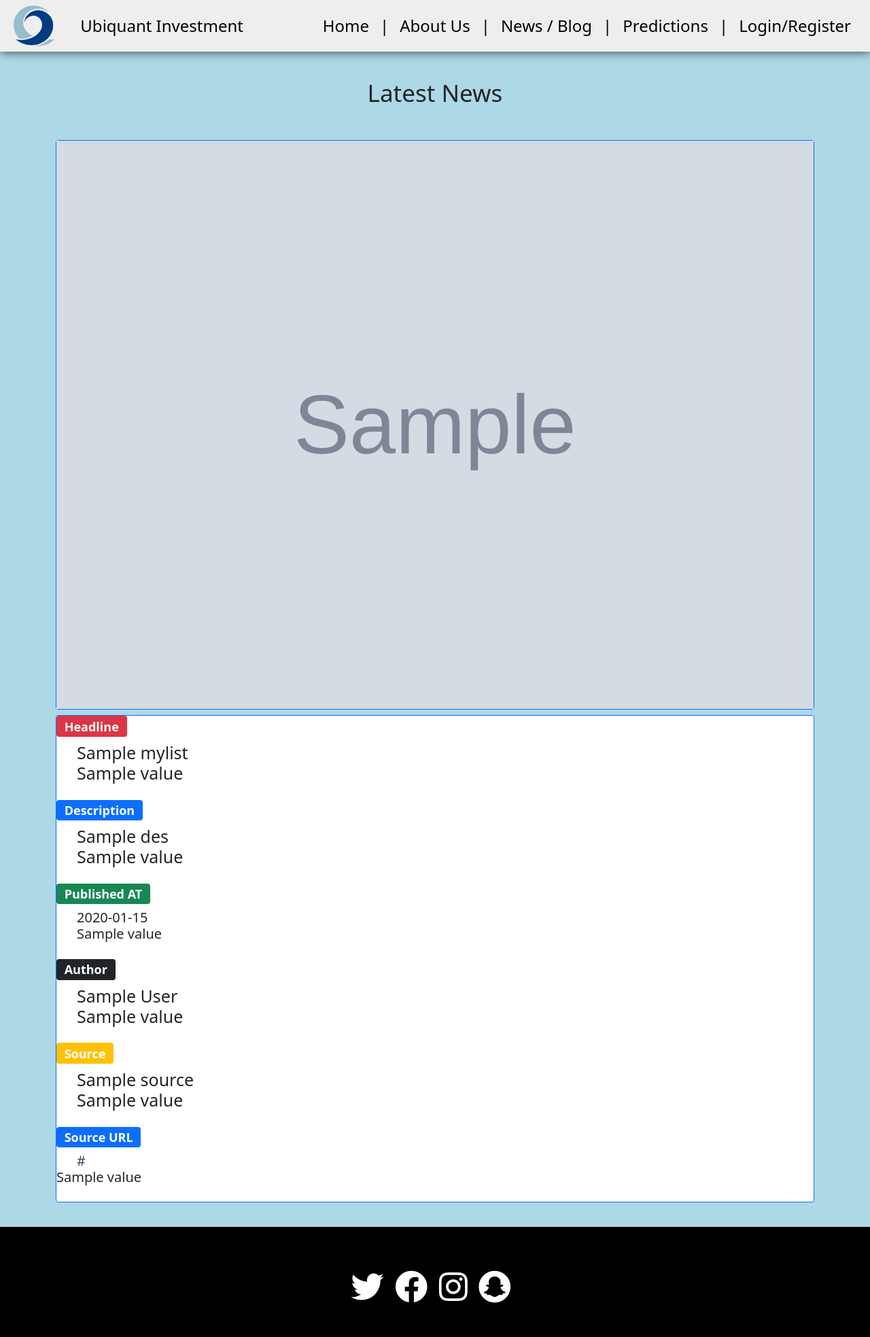
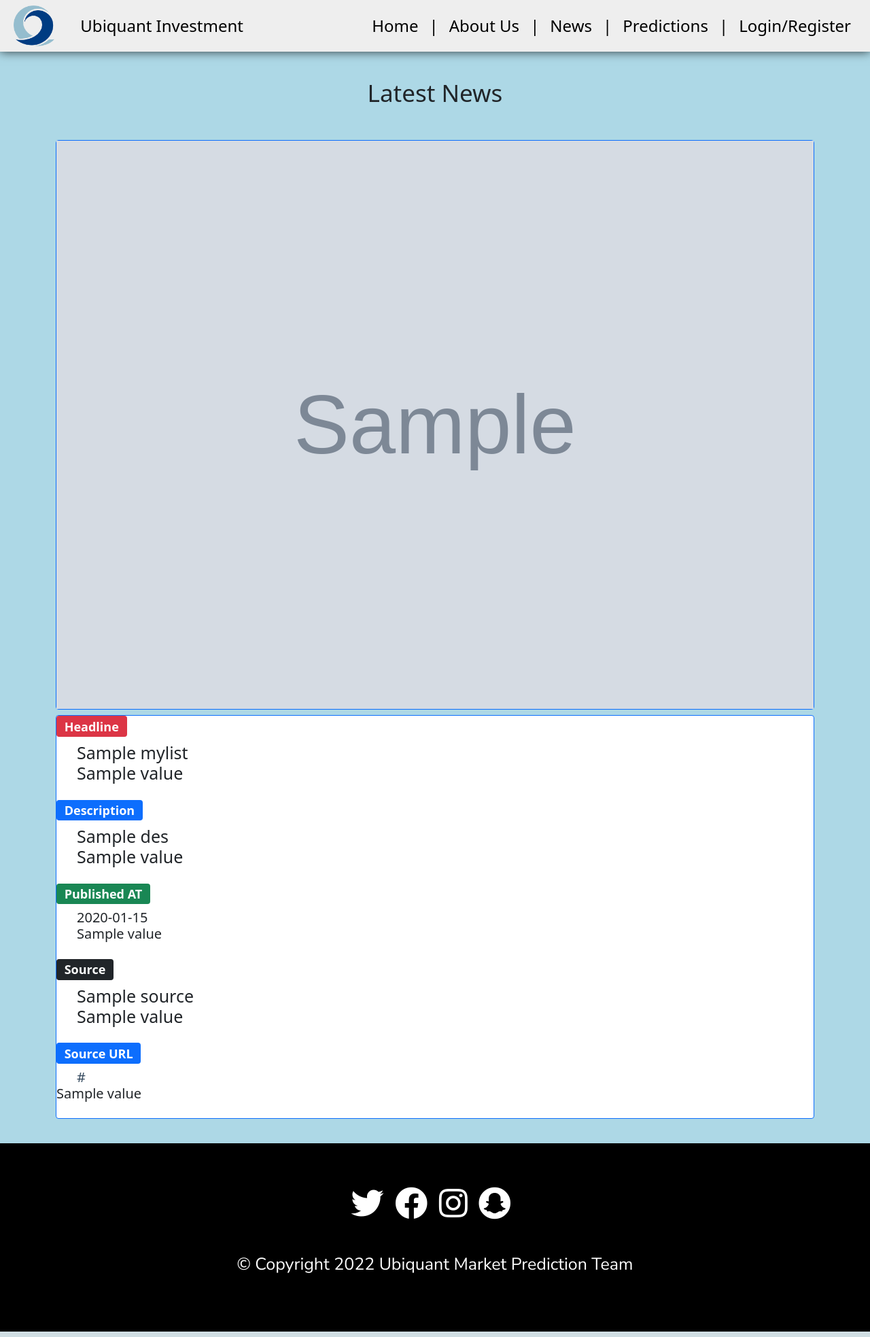
Before and after one commit to Abhiram970/Stock-Predicton-Website, a Django app: template news/templates/news/news.html in a window 1280 px wide. Shown: the top 1967 px of the page at 68% size. Run offline with Django 4.2, Linux system fonts and the light colour scheme; the template is opened without the code that fills it: most values are stand-ins (such as "Sample title", 1, 10 or a date in 2020); grey boxes marked "Sample" are stand-in pictures; some libraries are stand-ins or nearby versions.

Commit message:
Small changes done STOP ARON

```diff
--- a/aboutus/templates/aboutus/aboutus.html
+++ b/aboutus/templates/aboutus/aboutus.html
@@ -41,7 +41,7 @@
             <a class="nav-link" style="color: black; font-size: x-large;"> | </a>
           </li>
           <li class="nav-item">
-            <a class="nav-link" style="color: black; font-size: x-large;" href = "http://127.0.0.1:8000/news/">News / Blog</a>
+            <a class="nav-link" style="color: black; font-size: x-large;" href = "http://127.0.0.1:8000/news/">News</a>
           </li>
           <li class="nav-item">
             <a class="nav-link" style="color: black; font-size: x-large;"> | </a>
--- a/home/templates/home/index.html
+++ b/home/templates/home/index.html
@@ -40,7 +40,7 @@
               <a class="nav-link" style="color: black; font-size: x-large;"> | </a>
             </li>
             <li class="nav-item">
-              <a class="nav-link" href="news/" style="color: black; font-size: x-large;">News / Blog</a>
+              <a class="nav-link" href="news/" style="color: black; font-size: x-large;">News</a>
             </li>
             <li class="nav-item">
               <a class="nav-link" style="color: black; font-size: x-large;"> | </a>
--- a/news/templates/news/news.html
+++ b/news/templates/news/news.html
@@ -38,7 +38,7 @@
             <a class="nav-link" style="color: black; font-size: x-large;"> | </a>
           </li>
           <li class="nav-item">
-            <a class="nav-link" href="news/" style="color: black; font-size: x-large;" href = "http://127.0.0.1:8000/news/">News / Blog</a>
+            <a class="nav-link" href="news/" style="color: black; font-size: x-large;" href = "http://127.0.0.1:8000/news/">News</a>
           </li>
           <li class="nav-item">
             <a class="nav-link" style="color: black; font-size: x-large;"> | </a>
@@ -72,7 +72,7 @@
     <h1 style="text-align: center; font-size: 35px; position: relative; top: 40px;">Latest News</h1>
 <!-- Main -->
     <div class="container" style="position: relative; top: 80px;">
-      {% for hl, des, img , date,author , source , url in mylist %}
+      {% for hl, des, img , date, source , url in mylist %}
 
       <div class="card border-primary mb-2">
         <img src="{{ img }}" alt="No preview Image" style="text-align: center; font-size: 45px;">
@@ -84,9 +84,7 @@
         <h5 style="padding-left: 30px; font-size: 25px;">{{ des }}{{ value|linebreaks }}</h5>
         <h4> <span class="badge bg-success"> Published AT </span></h4>
         <h5 style="padding-left: 30px;font-size: 20px;">{{ date }}{{ value|linebreaks }}</h5>
-        <h4> <span class="badge bg-dark">Author</span></h4>
-        <h5 style="padding-left: 30px;font-size: 25px;">{{ author }}{{ value|linebreaks }}</h5>
-        <h4> <span class="badge bg-warning">Source</span></h4>
+        <h4> <span class="badge bg-dark">Source</span></h4>
         <h5 style="padding-left: 30px;font-size: 25px;">{{ source }}{{ value|linebreaks }}</h5>
         <h4> <span class="badge bg-primary">Source URL </span></h4>
         <h5><a href="{{url}}" target="_blank" style="padding-left: 30px;">{{url}}</a>{{ value|linebreaks }}</h5>
--- a/predictions/templates/prediction/pred.html
+++ b/predictions/templates/prediction/pred.html
@@ -38,7 +38,7 @@
                 <a class="nav-link" style="color: black; font-size: x-large;"> | </a>
               </li>
               <li class="nav-item">
-                <a class="nav-link" href="news/" style="color: black; font-size: x-large;" href = "http://127.0.0.1:8000/news/">News / Blog</a>
+                <a class="nav-link" href="news/" style="color: black; font-size: x-large;" href = "http://127.0.0.1:8000/news/">News</a>
               </li>
               <li class="nav-item">
                 <a class="nav-link" style="color: black; font-size: x-large;"> | </a>
```
Also changed, not shown: news/views.py (+4 -4 lines).
